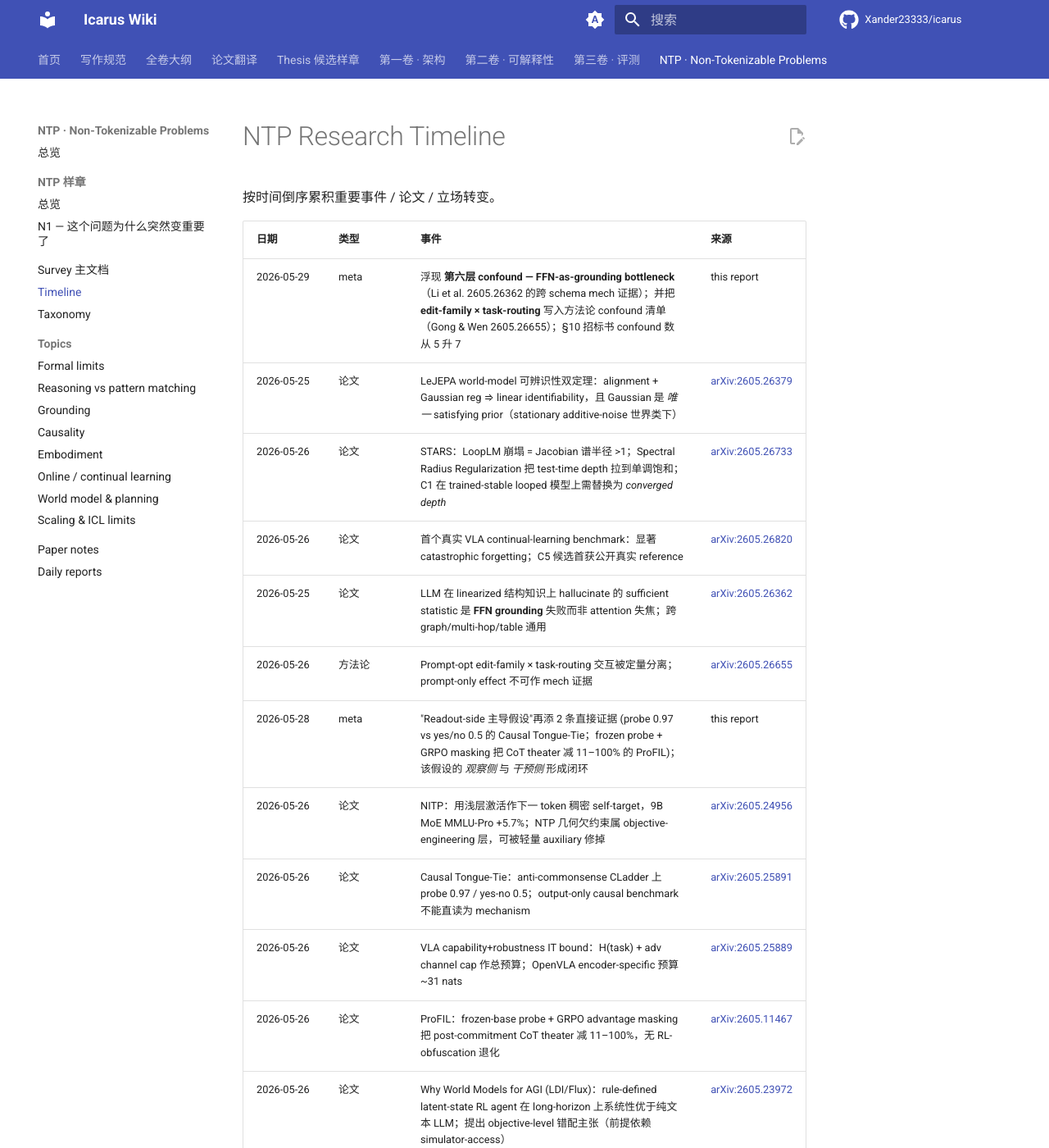
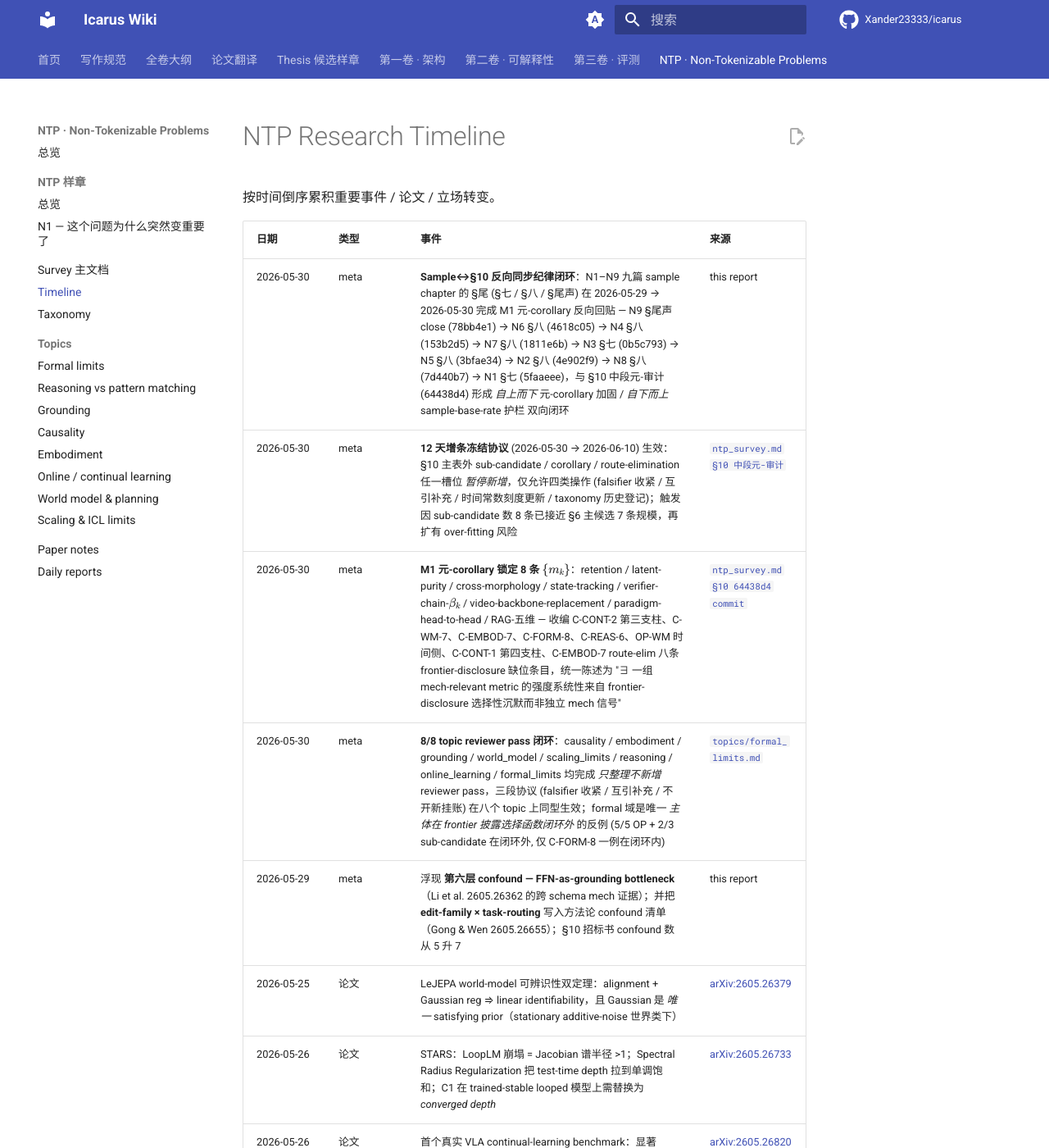
Before and after one commit to Xander23333/icarus, an MkDocs documentation site: the page built from wiki/ntp/survey/timeline.md, in a window 1280 px wide and 1400 px high. Shown: the whole window at 82% size. Built offline with MkDocs 1.6.1 and Material for MkDocs 9.7.7, drawn with Linux system fonts in a browser that asks for light colours; comment, search, counter and statistics services are not loaded.

Commit message:
[NTP-Deepen] 2026-05-30 04:30 UTC timeline.md +4 meta rows (sample-§10 9/9 reverse-sync closure, 12-day freeze, M1 8 m_k, 8/8 topic reviewer pass)

```diff
--- a/wiki/ntp/survey/timeline.md
+++ b/wiki/ntp/survey/timeline.md
@@ -4,6 +4,10 @@
 
 | 日期 | 类型 | 事件 | 来源 |
 |---|---|---|---|
+| 2026-05-30 | meta | **Sample↔§10 反向同步纪律闭环**：N1–N9 九篇 sample chapter 的 §尾 (§七 / §八 / §尾声) 在 2026-05-29 → 2026-05-30 完成 M1 元-corollary 反向回贴 — N9 §尾声 close (78bb4e1) → N6 §八 (4618c05) → N4 §八 (153b2d5) → N7 §八 (1811e6b) → N3 §七 (0b5c793) → N5 §八 (3bfae34) → N2 §八 (4e902f9) → N8 §八 (7d440b7) → N1 §七 (5faaeee)，与 §10 中段元-审计 (64438d4) 形成 *自上而下* 元-corollary 加固 / *自下而上* sample-base-rate 护栏 双向闭环 | this report |
+| 2026-05-30 | meta | **12 天增条冻结协议** (2026-05-30 → 2026-06-10) 生效：§10 主表外 sub-candidate / corollary / route-elimination 任一槽位 *暂停新增*，仅允许四类操作 (falsifier 收紧 / 互引补充 / 时间常数刻度更新 / taxonomy 历史登记)；触发因 sub-candidate 数 8 条已接近 §6 主候选 7 条规模，再扩有 over-fitting 风险 | [`ntp_survey.md §10 中段元-审计`](ntp_survey.md) |
+| 2026-05-30 | meta | **M1 元-corollary 锁定 8 条 $\{m_k\}$**：retention / latent-purity / cross-morphology / state-tracking / verifier-chain-$\beta_k$ / video-backbone-replacement / paradigm-head-to-head / RAG-五维 — 收编 C-CONT-2 第三支柱、C-WM-7、C-EMBOD-7、C-FORM-8、C-REAS-6、OP-WM 时间侧、C-CONT-1 第四支柱、C-EMBOD-7 route-elim 八条 frontier-disclosure 缺位条目，统一陈述为 "∃ 一组 mech-relevant metric 的强度系统性来自 frontier-disclosure 选择性沉默而非独立 mech 信号" | [`ntp_survey.md §10 64438d4 commit`](ntp_survey.md) |
+| 2026-05-30 | meta | **8/8 topic reviewer pass 闭环**：causality / embodiment / grounding / world_model / scaling_limits / reasoning / online_learning / formal_limits 均完成 *只整理不新增* reviewer pass，三段协议 (falsifier 收紧 / 互引补充 / 不开新挂账) 在八个 topic 上同型生效；formal 域是唯一 *主体在 frontier 披露选择函数闭环外* 的反例 (5/5 OP + 2/3 sub-candidate 在闭环外, 仅 C-FORM-8 一例在闭环内) | [`topics/formal_limits.md`](../topics/formal_limits.md) |
 | 2026-05-29 | meta | 浮现 **第六层 confound — FFN-as-grounding bottleneck**（Li et al. 2605.26362 的跨 schema mech 证据）；并把 **edit-family × task-routing** 写入方法论 confound 清单（Gong & Wen 2605.26655）；§10 招标书 confound 数从 5 升 7 | this report |
 | 2026-05-25 | 论文 | LeJEPA world-model 可辨识性双定理：alignment + Gaussian reg ⇒ linear identifiability，且 Gaussian 是 *唯一* satisfying prior（stationary additive-noise 世界类下） | [arXiv:2605.26379](../papers/paper_notes/2026-05-29-2605.26379-lejepa-world-model-identifiability.md) |
 | 2026-05-26 | 论文 | STARS：LoopLM 崩塌 = Jacobian 谱半径 >1；Spectral Radius Regularization 把 test-time depth 拉到单调饱和；C1 在 trained-stable looped 模型上需替换为 *converged depth* | [arXiv:2605.26733](../papers/paper_notes/2026-05-29-2605.26733-stars-looped-stability.md) |
```
Also changed, not shown: 1 other file.
